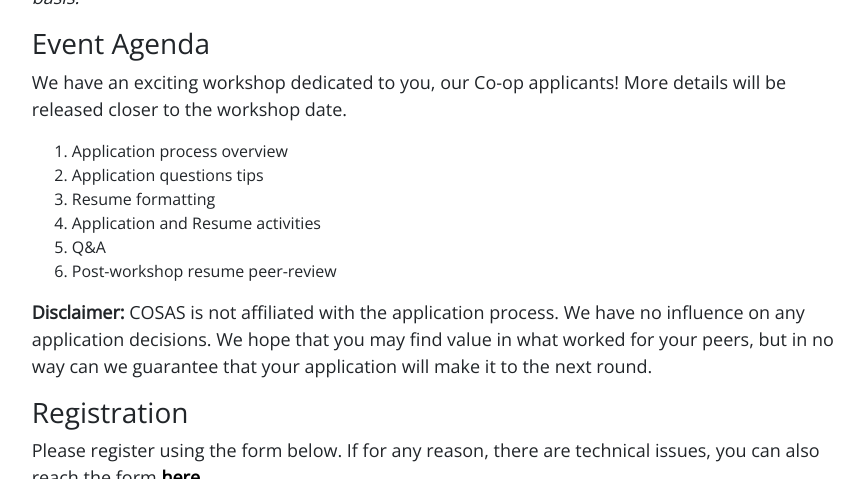
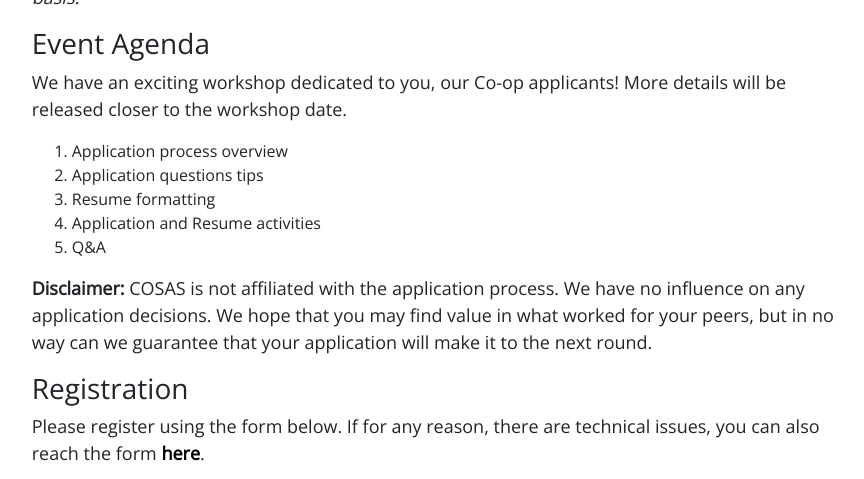
Before and after one commit to coopsauder/COSAS, a Jekyll site: the page built from _posts/2020-08-04-application-workshop.md, in a window 1280 px wide and 900 px high, scrolled down 1348 px, cut to the strip 0-479 px from the top of the window. Shown: the whole strip, without its empty margins (207-1071 px from the left). Built offline with Jekyll 4.4.1, drawn with Linux system fonts in a browser that asks for light colours; nearby versions of some CDN libraries.

Commit message:
removed peer review

```diff
--- a/_posts/2020-08-04-application-workshop.md
+++ b/_posts/2020-08-04-application-workshop.md
@@ -36,7 +36,6 @@ We have an exciting workshop dedicated to you, our Co-op applicants! More detail
 3. Resume formatting
 4. Application and Resume activities
 5. Q&A
-6. Post-workshop resume peer-review
 
 **Disclaimer:** COSAS is not affiliated with the application process. We have no influence on any application decisions. We hope that you may find value in what worked for your peers, but in no way can we guarantee that your application will make it to the next round.
 
```
